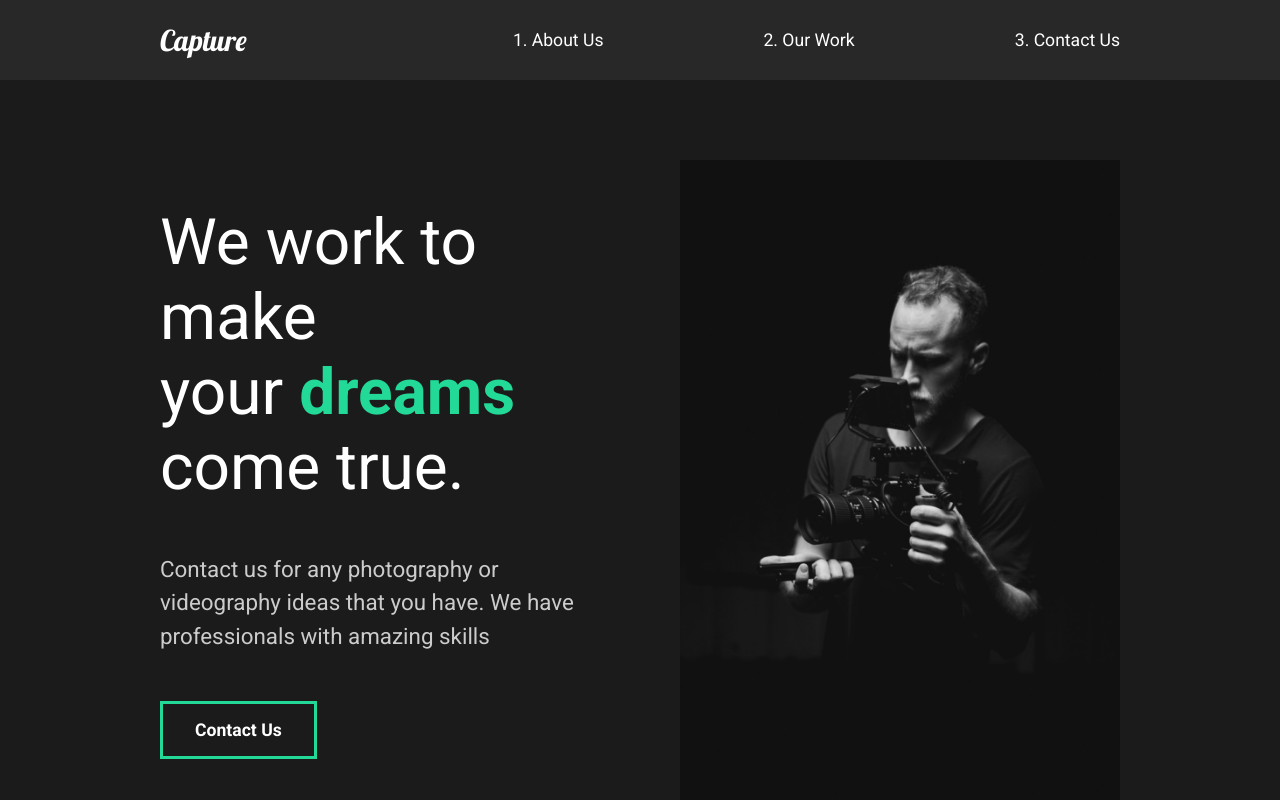
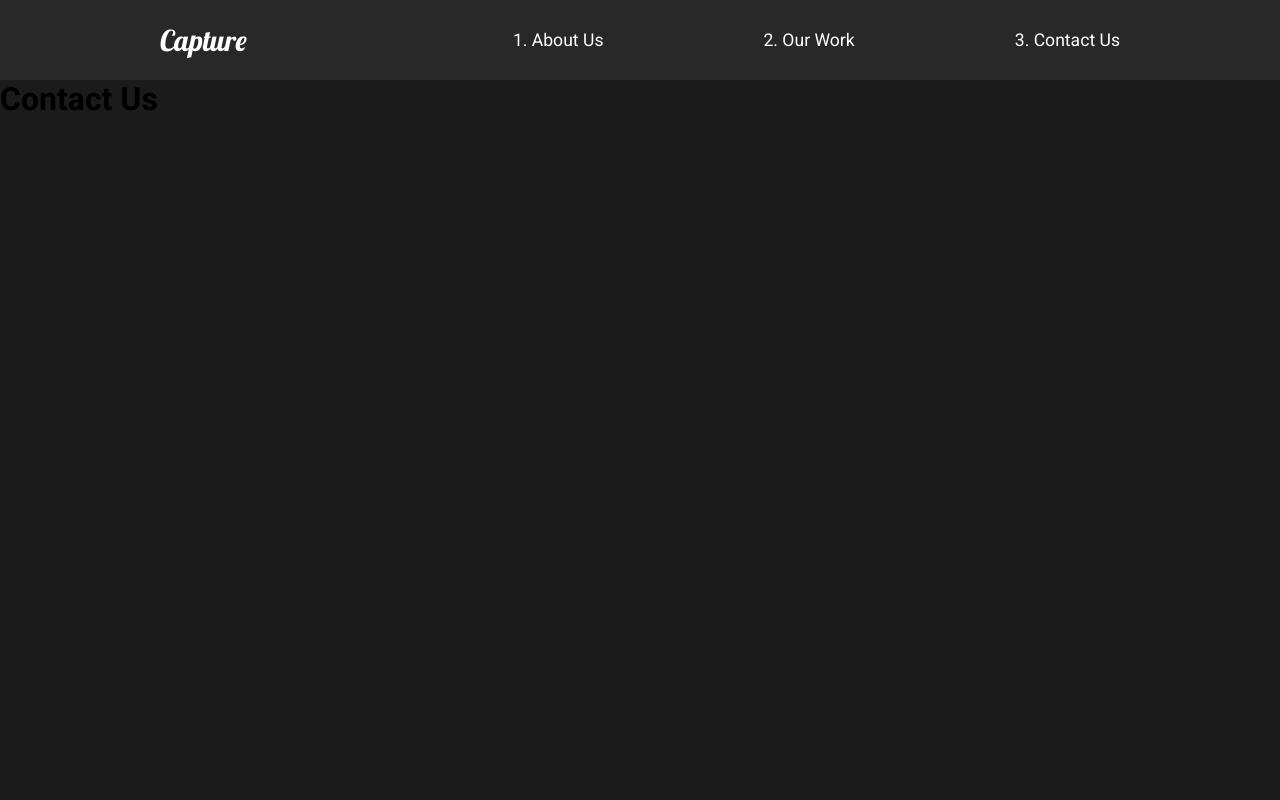
Before and after one commit to IbnDaanis/capture-project, a React (Create React App) app: page /contact in a window 1280 px wide. Shown: the top 800 px of the page. Built offline with nearby package versions, Linux system fonts and the light colour scheme.

Commit message:
Implemented React Router

```diff
--- a/src/App.js
+++ b/src/App.js
@@ -1,13 +1,26 @@
 import { GlobalStyle } from './components/GlobalStyle'
 import { Nav } from './components/Nav'
 import { AboutUs } from './pages/AboutUs'
+import { ContactUs } from './pages/ContactUs'
+import { OurWork } from './pages/OurWork'
+import { Switch, Route } from 'react-router-dom'
 
 export const App = () => {
   return (
-    <div>
+    <div className='App'>
       <GlobalStyle />
       <Nav />
-      <AboutUs />
+      <Switch>
+        <Route path='/' exact>
+          <AboutUs />
+        </Route>
+        <Route path='/work'>
+          <OurWork />
+        </Route>
+        <Route path='/contact'>
+          <ContactUs />
+        </Route>
+      </Switch>
     </div>
   )
 }
--- a/src/components/Nav.js
+++ b/src/components/Nav.js
@@ -1,5 +1,6 @@
 import React from 'react'
 import styled from 'styled-components'
+import { Link } from 'react-router-dom'
 
 const StyledNav = styled.nav`
   min-height: 10vh;
@@ -32,19 +33,19 @@
   return (
     <StyledNav>
       <h1>
-        <a id='Logo' href='#'>
+        <Link to='/' id='Logo'>
           Capture
-        </a>
+        </Link>
       </h1>
       <ul>
         <li>
-          <a href='#'>1. About Us</a>
+          <Link to='/'>1. About Us</Link>
         </li>
         <li>
-          <a href='#'>2. Our Work</a>
+          <Link to='/work'>2. Our Work</Link>
         </li>
         <li>
-          <a href='#'>3. Contact Us</a>
+          <Link to='/contact'>3. Contact Us</Link>
         </li>
       </ul>
     </StyledNav>
--- a/src/index.js
+++ b/src/index.js
@@ -1,10 +1,13 @@
 import React from 'react'
 import ReactDOM from 'react-dom'
 import { App } from './App'
+import { BrowserRouter } from 'react-router-dom'
 
 ReactDOM.render(
   <React.StrictMode>
-    <App />
+    <BrowserRouter>
+      <App />
+    </BrowserRouter>
   </React.StrictMode>,
   document.getElementById('root')
 )
--- /dev/null
+++ b/src/pages/ContactUs.js
@@ -0,0 +1,7 @@
+export const ContactUs = () => {
+  return (
+    <div>
+      <h1>Contact Us</h1>
+    </div>
+  )
+}
--- /dev/null
+++ b/src/pages/OurWork.js
@@ -0,0 +1,7 @@
+export const OurWork = () => {
+  return (
+    <div>
+      <h1>Our Work</h1>
+    </div>
+  )
+}
```
